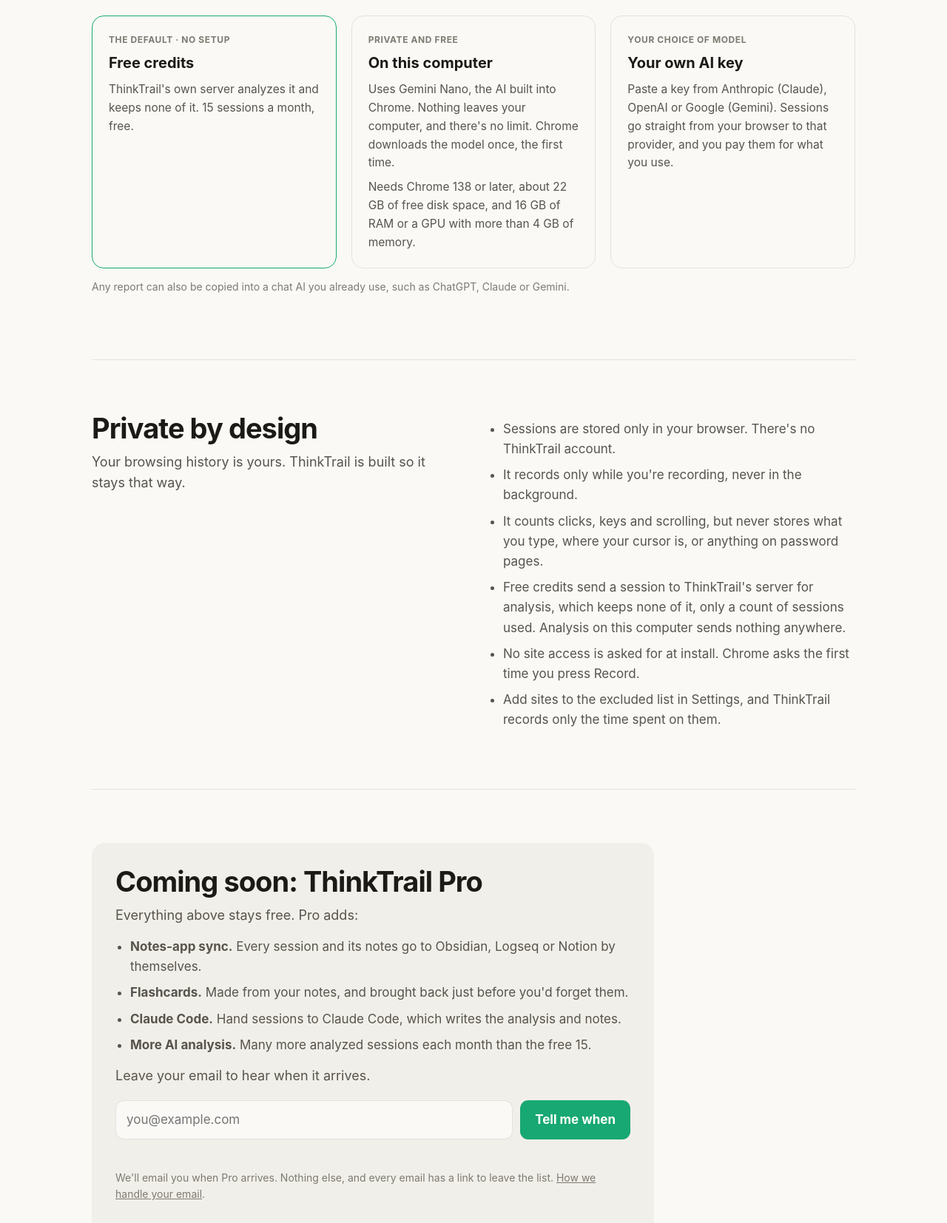
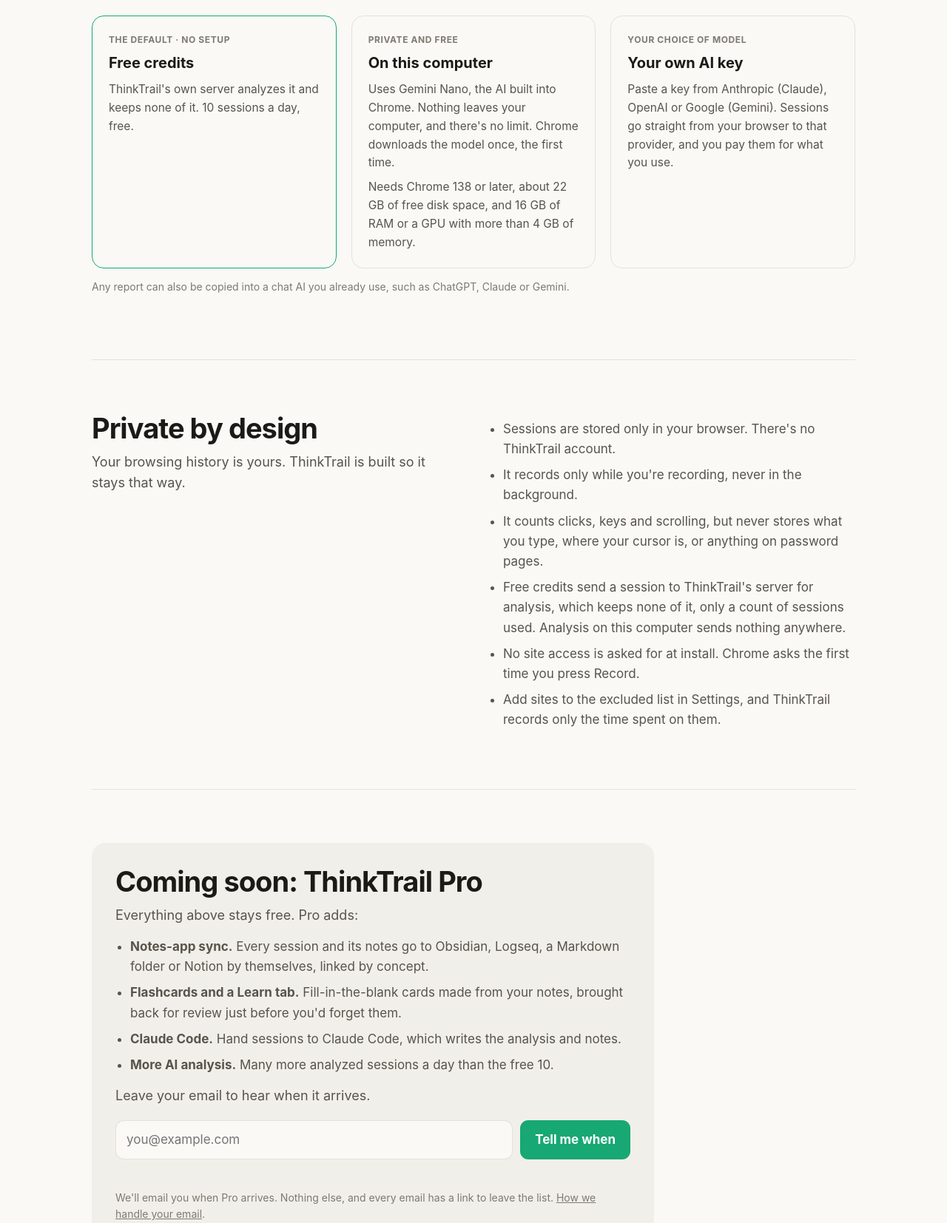
Before and after one commit to ThinkTrailApp/thinktrailapp.github.io, a plain HTML site: page index.html in a window 1280 px wide. Shown: the part 5108-6762 px from the top of the page at 74% size. Drawn offline with Linux system fonts and the light colour scheme.

Commit message:
10 free sessions a day, reset at midnight UTC; Pro coming soon: Markdown folder sync, flashcards and the Learn tab; privacy page counts daily and covers codes
Co-Authored-By: Claude Opus 5.5 <noreply@anthropic.com>

```diff
--- a/index.html
+++ b/index.html
@@ -185,7 +185,7 @@
     <h3 style="font-size:24px;margin:0 0 6px">Analyzing a session</h3>
     <p class="sub" style="margin-bottom:24px">Each session is analyzed when it ends, with free credits unless you choose otherwise. Change the method, or switch to pressing Analyze yourself, in Settings.</p>
     <div class="routes">
-      <div class="route lead"><div class="tag">The default · no setup</div><h3>Free credits</h3><p>ThinkTrail's own server analyzes it and keeps none of it. 15 sessions a month, free.</p></div>
+      <div class="route lead"><div class="tag">The default · no setup</div><h3>Free credits</h3><p>ThinkTrail's own server analyzes it and keeps none of it. 10 sessions a day, free.</p></div>
       <div class="route"><div class="tag">Private and free</div><h3>On this computer</h3><p>Uses Gemini Nano, the AI built into Chrome. Nothing leaves your computer, and there's no limit. Chrome downloads the model once, the first time.</p><p class="fine" style="margin:0">Needs Chrome 138 or later, about 22 GB of free disk space, and 16 GB of RAM or a GPU with more than 4 GB of memory.</p></div>
       <div class="route"><div class="tag">Your choice of model</div><h3>Your own AI key</h3><p>Paste a key from Anthropic (Claude), OpenAI or Google (Gemini). Sessions go straight from your browser to that provider, and you pay them for what you use.</p></div>
     </div>
@@ -214,10 +214,9 @@
       <h2>Coming soon: ThinkTrail Pro</h2>
       <p class="sub" style="margin:0 0 14px">Everything above stays free. Pro adds:</p>
       <ul class="plain pro-list">
-        <li><b>Notes-app sync.</b> Every session and its notes go to Obsidian, Logseq or Notion by themselves.</li>
-        <li><b>Flashcards.</b> Made from your notes, and brought back just before you'd forget them.</li>
-        <li><b>Claude Code.</b> Hand sessions to Claude Code, which writes the analysis and notes.</li>
-        <li><b>More AI analysis.</b> Many more analyzed sessions each month than the free 15.</li>
+        <li><b>Notes-app sync.</b> Every session and its notes go to Obsidian, Logseq, a Markdown folder or Notion by themselves, linked by concept.</li>
+        <li><b>Flashcards and a Learn tab.</b> Fill-in-the-blank cards made from your notes, brought back for review just before you'd forget them.</li>        <li><b>Claude Code.</b> Hand sessions to Claude Code, which writes the analysis and notes.</li>
+        <li><b>More AI analysis.</b> Many more analyzed sessions a day than the free 10.</li>
       </ul>
       <p class="sub" style="margin:14px 0 0">Leave your email to hear when it arrives.</p>
       <form id="waitlist-form" novalidate>
@@ -233,8 +232,8 @@
   <section id="faq">
     <h2>Questions</h2>
     <details><summary>Where do I get it?</summary><p>On the <a href="https://chromewebstore.google.com/detail/ThinkTrail/jhhonjogafnnpogchehgnihnkkpoekkp">Chrome Web Store</a>. It's free.</p></details>
-    <details><summary>Is it free?</summary><p>Yes. Free credits cover 15 analyzed sessions a month, and analysis on your own computer or with your own AI key has no limit.</p></details>
-    <details><summary>What happens when my free credits run out?</summary><p>Sessions keep recording, and wait for analysis until the credits reset at the start of next month. Or switch to your own computer or your own AI key in Settings.</p></details>
+    <details><summary>Is it free?</summary><p>Yes. Free credits cover 10 analyzed sessions a day, and analysis on your own computer or with your own AI key has no limit.</p></details>
+    <details><summary>What happens when my free credits run out?</summary><p>Sessions keep recording, and wait for analysis until the credits reset the next day (at midnight UTC). Or switch to your own computer or your own AI key in Settings.</p></details>
     <details><summary>Why does it ask for access to the sites I visit?</summary><p>So it can tell which page you're on while you record. Chrome asks the first time you press Record, not at install. ThinkTrail records only while you're recording, and never reads the sites you exclude.</p></details>
     <details><summary>Does it work on my phone?</summary><p>No. Chrome extensions only run on desktop Chrome and other desktop Chromium browsers.</p></details>
     <details><summary>Does it see other apps?</summary><p>No, only Chrome. Time in other apps counts as away.</p></details>
```
Also changed, not shown: privacy/index.html (+2 -2 lines).
